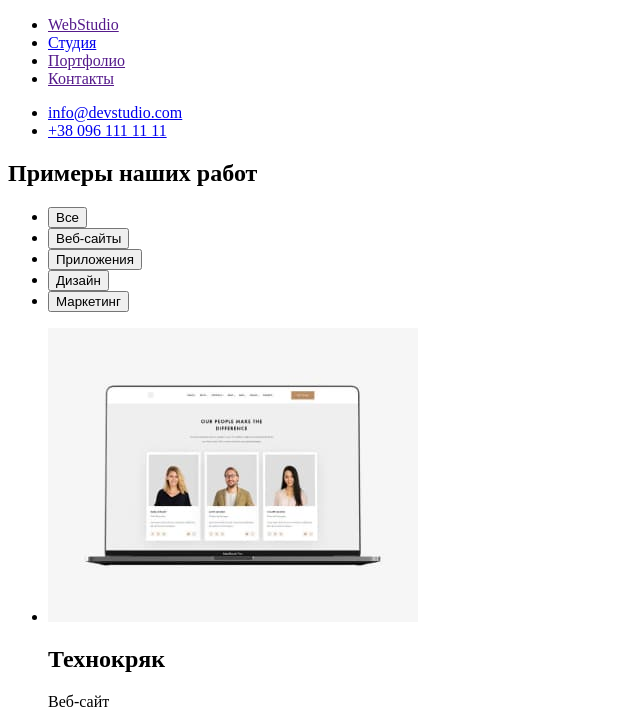
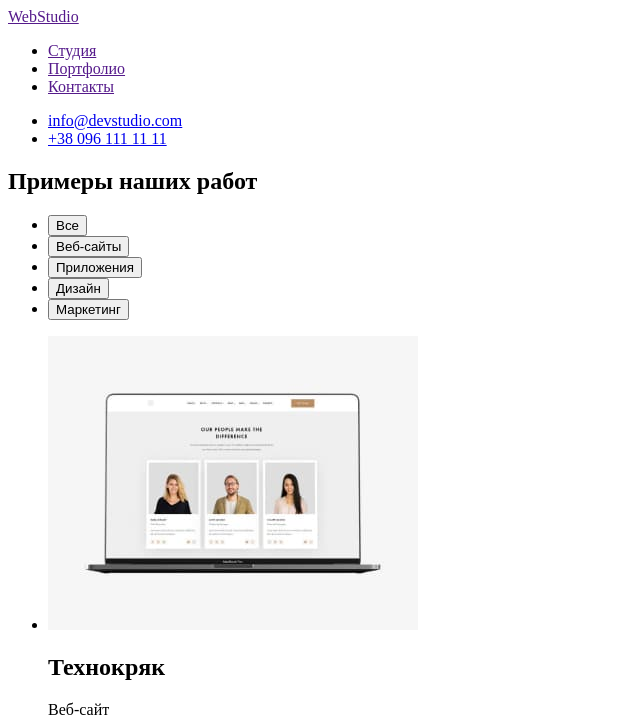
Before and after one commit to KorolovaYulia/goit-markup-hw-02, a plain HTML site: page portfolio.html in a window 1280 px wide. Shown: the top 724 px of the page, without its empty margins (0-640 px from the left). Drawn offline with Linux system fonts and the light colour scheme.

Commit message:
изменения в хедере

```diff
--- a/portfolio.html
+++ b/portfolio.html
@@ -12,12 +12,10 @@
   </head>
   <body>
     <header>
+      <a href="">WebStudio</a>
       <nav>
         <ul>
-          <li>
-            <a href="">WebStudio</a>
-          </li>
-          <li><a href="./index.html">Студия</a></li>
+          <li><a href="">Студия</a></li>
           <li><a href="">Портфолио</a></li>
           <li><a href="">Контакты</a></li>
         </ul>
```
Also changed, not shown: index.html (+2 -4 lines).
